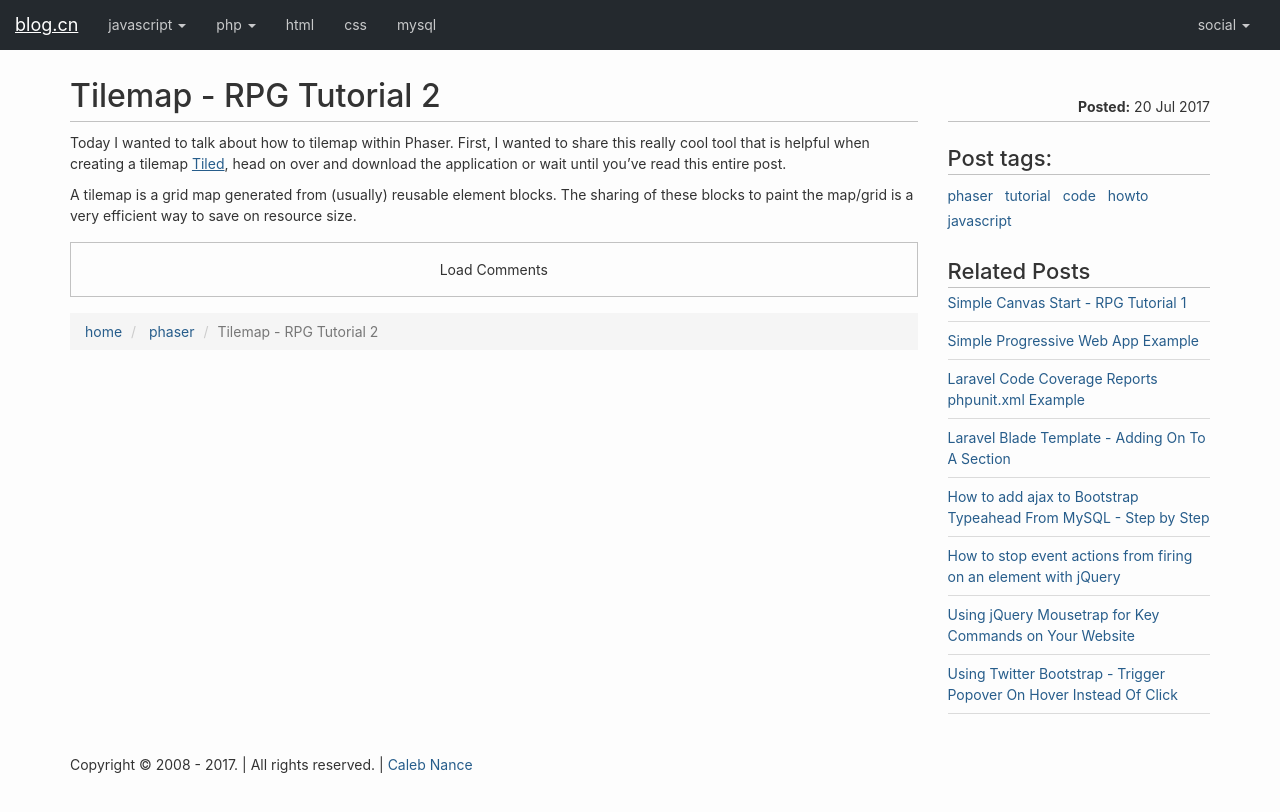
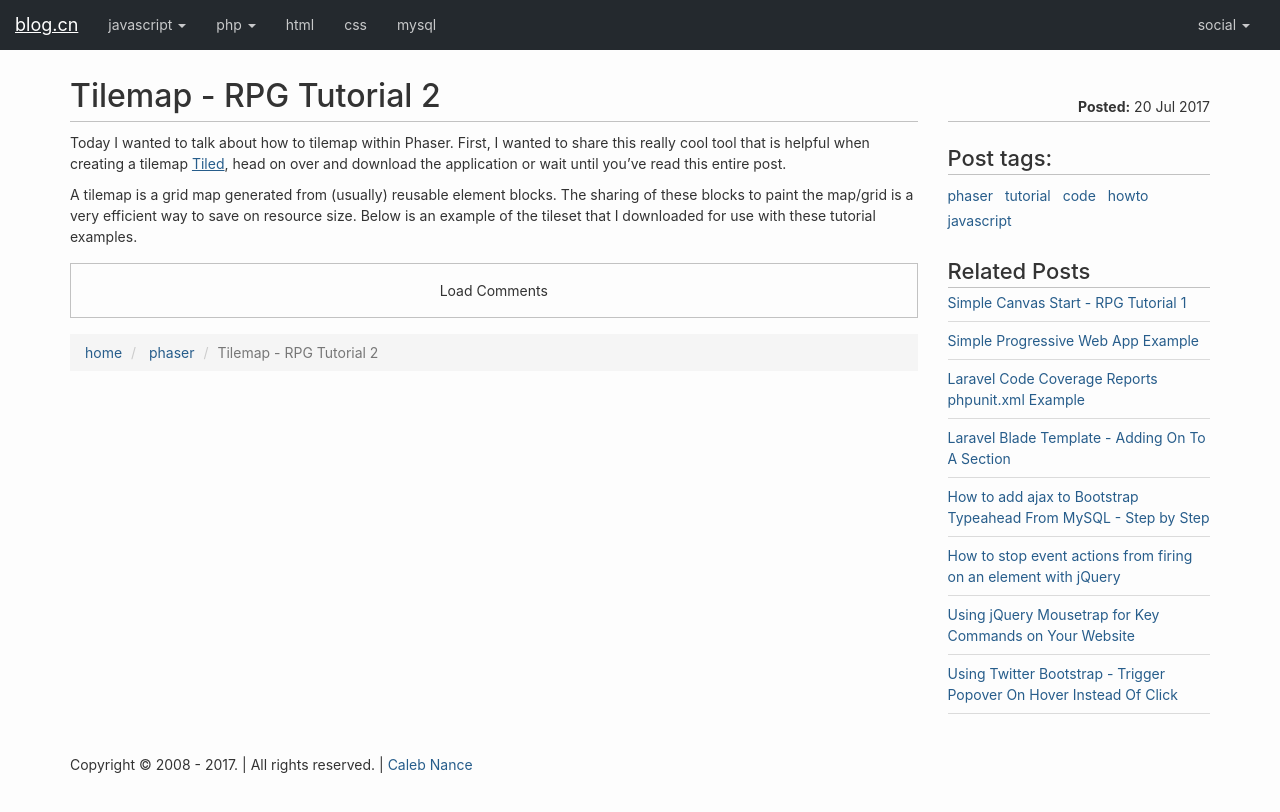
Before and after one commit to calebnance/jekyll_blog-calebnance, a Jekyll site: the page built from _posts/phaser/2017-07-19-tilemap.markdown, in a window 1280 px wide. Shown: the top 812 px of the page. Built offline with Jekyll 4.4.1, drawn with Linux system fonts in a browser that asks for light colours.

Commit message:
more details

```diff
--- a/_posts/phaser/2017-07-19-tilemap.markdown
+++ b/_posts/phaser/2017-07-19-tilemap.markdown
@@ -10,4 +10,4 @@
 
 Today I wanted to talk about how to tilemap within Phaser. First, I wanted to share this really cool tool that is helpful when creating a tilemap <a href="http://www.mapeditor.org" target="_blank" rel="noopener">Tiled</a>, head on over and download the application or wait until you've read this entire post.
 
-A tilemap is a grid map generated from (usually) reusable element blocks. The sharing of these blocks to paint the map/grid is a very efficient way to save on resource size.
+A tilemap is a grid map generated from (usually) reusable element blocks. The sharing of these blocks to paint the map/grid is a very efficient way to save on resource size. Below is an example of the tileset that I downloaded for use with these tutorial examples.
```
